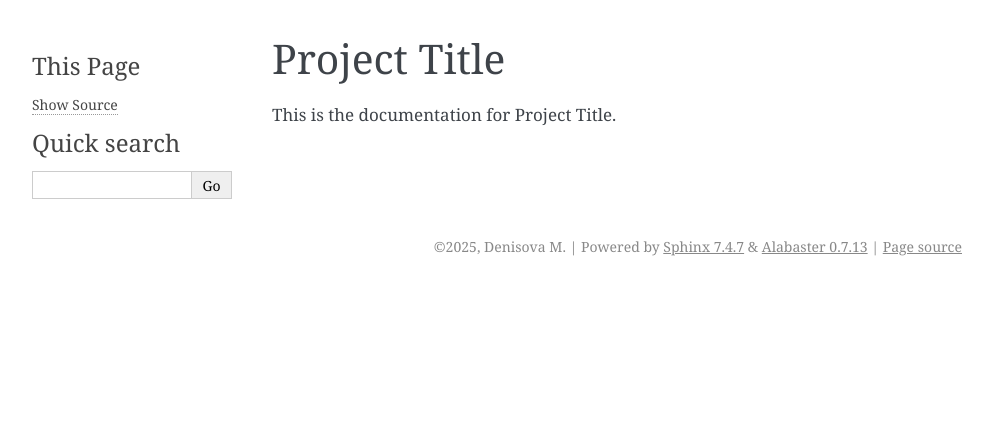
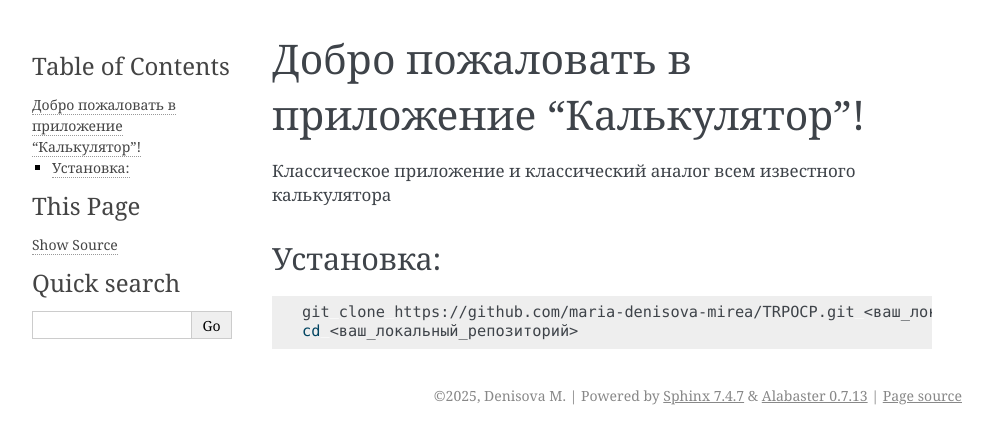
Before and after one commit to maria-denisova-mirea/TRPOCP, a Sphinx documentation site: the page built from docs/source/README.rst, in a window 1280 px wide. Shown: the top 444 px of the page, without its empty margins (148-1141 px from the left). Built offline with Sphinx 7.4.7, drawn with Linux system fonts in a browser that asks for light colours.

Commit message:
Update README.rst

```diff
--- a/docs/source/README.rst
+++ b/docs/source/README.rst
@@ -1,4 +1,12 @@
-Project Title
+Добро пожаловать в приложение "Калькулятор"!
 =============
 
-This is the documentation for Project Title.
+Классическое приложение и классический аналог всем известного калькулятора
+
+Установка:
+-------------
+
+.. code-block:: bash
+
+    git clone https://github.com/maria-denisova-mirea/TRPOCP.git <ваш_локальный_репозиторий>
+    cd <ваш_локальный_репозиторий>
```
